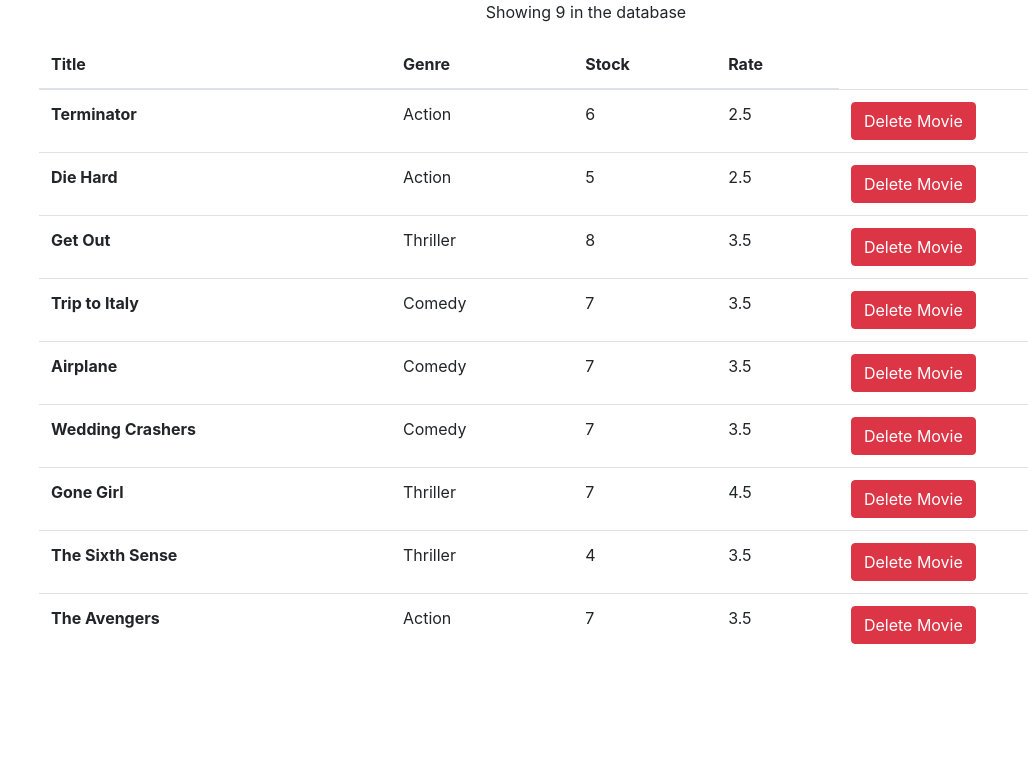
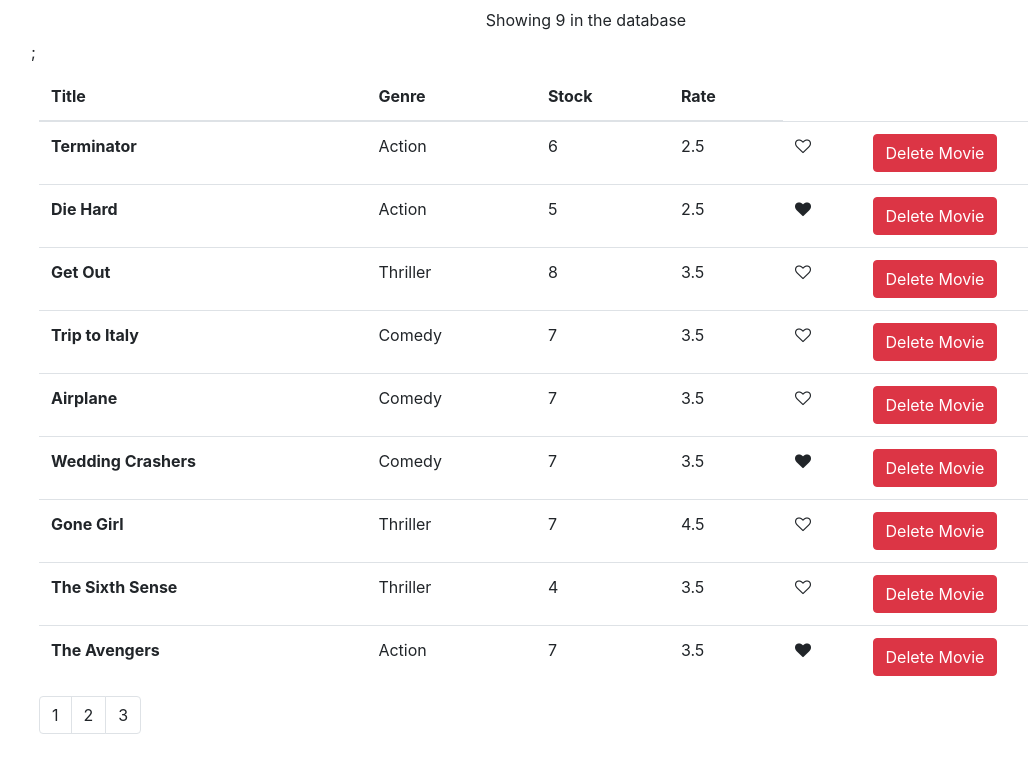
Before and after one commit to bsanser/vidly, a React (Create React App) app: page / in a window 1280 px wide. Shown: the top 772 px of the page, without its empty margins (54-1082 px from the left). Built offline with nearby package versions, Linux system fonts and the light colour scheme.

Commit message:
feat: started pagination component

```diff
--- a/src/App.js
+++ b/src/App.js
@@ -1,13 +1,44 @@
 import React, { Component } from 'react';
 import './App.css';
 import MoviesList from './components/moviesList';
+import Pagination from './components/shared/pagination';
+import {getMovies} from './services/fakeMovieService';
 
 
 class App extends Component {
+  state = {
+    movies: getMovies(),
+    pageSize: 4
+  }
+
+  handleDelete = movieId => {
+    const movies = this.state.movies.filter(m => m._id !== movieId);
+    this.setState({movies});
+  }
+
+  handleLike = movie => {
+    const movies = [...this.state.movies];
+    const index = movies.indexOf(movie);
+    movies[index] = {...movies[index] };
+    movies[index].liked = !movies[index].liked;
+    this.setState({movies});
+  }
+  handlePageChange = page => {
+    console.log(page);
+  }
+
   render() {
+    const count = this.state.movies.length;
     return (
       <main className="container">
-       <MoviesList />
+       <MoviesList
+        movies={this.state.movies}
+        handleLike={this.handleLike}
+        handleDelete={this.handleDelete}/>
+       <Pagination
+          itemsCount={count}
+          pageSize={this.state.pageSize}
+          onPageChange={this.handlePageChange}/>
       </main>
     );
   }
--- a/src/components/movie.jsx
+++ b/src/components/movie.jsx
@@ -1,4 +1,5 @@
-import React from 'react'
+import React from 'react';
+import LikeComponent from './shared/likeComponent';
 
 const Movie = (props) => {
   const {_id, title, genre, numberInStock, dailyRentalRate } = props.movie;
@@ -8,9 +9,10 @@ const Movie = (props) => {
       <td>{genre.name}</td>
       <td>{numberInStock}</td>
       <td>{dailyRentalRate}</td>
+      <td><LikeComponent movie={props.movie} handleLike={props.handleLike}/></td>
       <td><button className="btn btn-danger" onClick={() => props.handleDelete(_id)}>Delete Movie</button></td>
    </tr>
    );
 }
 
-export default Movie;
+export default Movie
--- a/src/components/moviesList.jsx
+++ b/src/components/moviesList.jsx
@@ -1,30 +1,15 @@
-import React, { Component } from 'react';
-import {getMovies} from '../services/fakeMovieService';
+import React from 'react';
 import Movie from '../components/movie';
 
 
-class MoviesList extends Component {
+const MoviesList = props => {
+    const {length: count} = props.movies;
 
-  state = {
-    movies: getMovies()
-  }
-
-  handleDelete = movieId => {
-    const movies = [...this.state.movies];
-    const remainingMovies = movies.filter(m => m._id !== movieId);
-    this.setState({movies: remainingMovies});
-  }
-
-  renderMessage() {
-    if (this.state.movies.length === 0 ) return 'No movies in the database';
-    return `Showing ${this.state.movies.length} in the database`;
-
-  }
-
-  render() {
+    if (count === 0) return <p className="text-center m-2">No movies in the database</p>;
     return (
       <React.Fragment>
-        <p className="text-center">{this.renderMessage()}</p>
+        <p className="text-center m-2">Showing {props.movies.length} in the database</p>;
+
         <table className="table m-2">
           <thead>
             <tr>
@@ -35,13 +20,12 @@ class MoviesList extends Component {
             </tr>
           </thead>
           <tbody>
-            {this.state.movies.map(m => <Movie key= {m._id} movie={m} handleDelete={this.handleDelete} />)}
+            {props.movies.map(m => <Movie key= {m._id} movie={m} handleDelete={props.handleDelete} handleLike={props.handleLike}/>)}
           </tbody>
         </table>
       </React.Fragment>
 
     );
   }
-}
 
 export default MoviesList;
--- /dev/null
+++ b/src/components/shared/likeComponent.jsx
@@ -0,0 +1,11 @@
+import React from 'react';
+
+
+const LikeComponent = props => {
+  const {movie} = props;
+  let classes = 'fa fa-heart';
+  if (!movie.liked) classes += '-o';
+  return <i className={classes} styles={{cursor: "pointer"}} aria-hidden="true" onClick={()=>props.handleLike(movie)}></i>;
+}
+
+export default LikeComponent;
--- /dev/null
+++ b/src/components/shared/pagination.jsx
@@ -0,0 +1,23 @@
+import React from 'react'
+
+const Pagination = (props) => {
+  const { itemsCount, pageSize } = props;
+  const pagesCount = Math.ceil(itemsCount / pageSize);
+  const pages =  Array.from({length: pagesCount}, (v, i) => ++i);
+
+  if (pagesCount === 1) return null;
+
+  return (
+    <nav className="m-2">
+      <ul className="pagination">
+      {pages.map(page => (
+        <li key={page} className="page-item">
+          <a className="page-link">{page}</a>
+        </li>
+      ))}
+      </ul>
+    </nav>
+   );
+}
+
+export default Pagination;
--- a/src/services/fakeMovieService.js
+++ b/src/services/fakeMovieService.js
@@ -7,63 +7,72 @@ const movies = [
     genre: { _id: "5b21ca3eeb7f6fbccd471818", name: "Action" },
     numberInStock: 6,
     dailyRentalRate: 2.5,
-    publishDate: "2018-01-03T19:04:28.809Z"
+    publishDate: "2018-01-03T19:04:28.809Z",
+    liked: false
   },
   {
     _id: "5b21ca3eeb7f6fbccd471816",
     title: "Die Hard",
     genre: { _id: "5b21ca3eeb7f6fbccd471818", name: "Action" },
     numberInStock: 5,
-    dailyRentalRate: 2.5
+    dailyRentalRate: 2.5,
+    liked: true
   },
   {
     _id: "5b21ca3eeb7f6fbccd471817",
     title: "Get Out",
     genre: { _id: "5b21ca3eeb7f6fbccd471820", name: "Thriller" },
     numberInStock: 8,
-    dailyRentalRate: 3.5
+    dailyRentalRate: 3.5,
+    liked: false
   },
   {
     _id: "5b21ca3eeb7f6fbccd471819",
     title: "Trip to Italy",
     genre: { _id: "5b21ca3eeb7f6fbccd471814", name: "Comedy" },
     numberInStock: 7,
-    dailyRentalRate: 3.5
+    dailyRentalRate: 3.5,
+    liked: false
   },
   {
     _id: "5b21ca3eeb7f6fbccd47181a",
     title: "Airplane",
     genre: { _id: "5b21ca3eeb7f6fbccd471814", name: "Comedy" },
     numberInStock: 7,
-    dailyRentalRate: 3.5
+    dailyRentalRate: 3.5,
+    liked: false
   },
   {
     _id: "5b21ca3eeb7f6fbccd47181b",
     title: "Wedding Crashers",
     genre: { _id: "5b21ca3eeb7f6fbccd471814", name: "Comedy" },
     numberInStock: 7,
-    dailyRentalRate: 3.5
+    dailyRentalRate: 3.5,
+    liked: true
   },
   {
     _id: "5b21ca3eeb7f6fbccd47181e",
     title: "Gone Girl",
     genre: { _id: "5b21ca3eeb7f6fbccd471820", name: "Thriller" },
     numberInStock: 7,
-    dailyRentalRate: 4.5
+    dailyRentalRate: 4.5,
+    liked: false
   },
   {
     _id: "5b21ca3eeb7f6fbccd47181f",
     title: "The Sixth Sense",
     genre: { _id: "5b21ca3eeb7f6fbccd471820", name: "Thriller" },
     numberInStock: 4,
-    dailyRentalRate: 3.5
+    dailyRentalRate: 3.5,
+    liked: false
   },
   {
     _id: "5b21ca3eeb7f6fbccd471821",
     title: "The Avengers",
     genre: { _id: "5b21ca3eeb7f6fbccd471818", name: "Action" },
     numberInStock: 7,
-    dailyRentalRate: 3.5
+    dailyRentalRate: 3.5,
+    liked: true
   }
 ];
 
```
